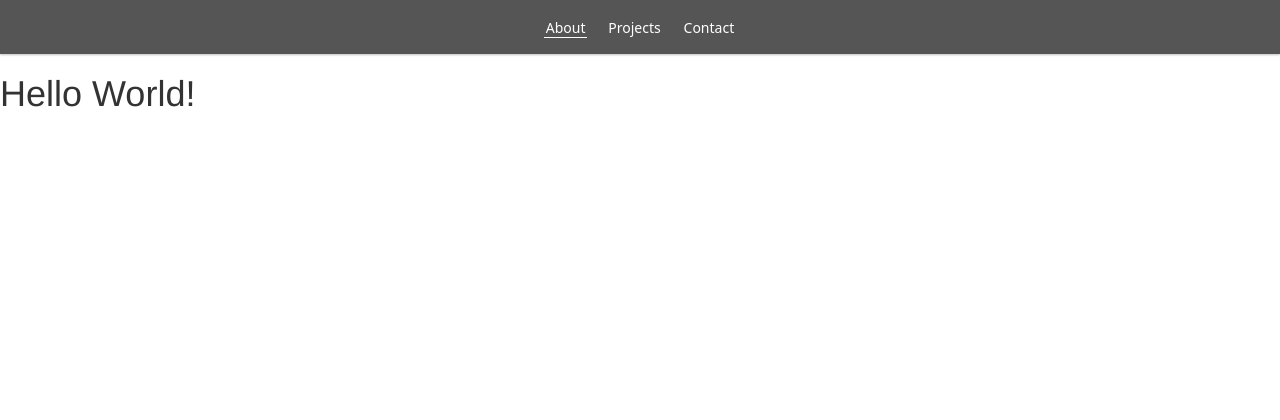
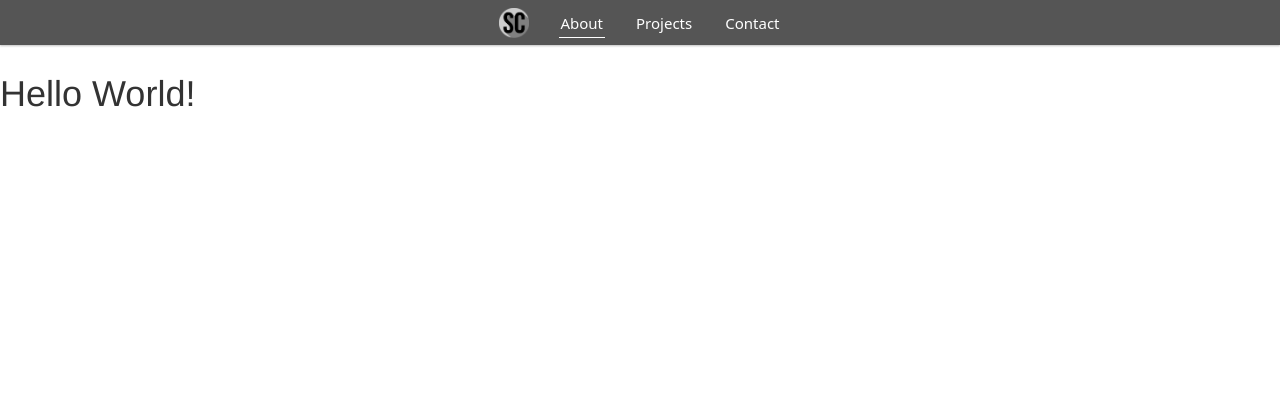
Before and after one commit to CollinsSpencer/Personal-Website, a PHP site: page /about/index.php in a window 1280 px wide. Shown: the top 420 px of the page. Run offline with PHP 8.4, Linux system fonts and the light colour scheme.

Commit message:
add image and fix vertical sizing

```diff
--- a/assets/css/nav.css
+++ b/assets/css/nav.css
@@ -1,7 +1,8 @@
 nav {
   background-color: #555;
-  height: 54px;
+  height: 3em;
   font-family: 'Roboto Mono', sans;
+  font-size: 15px;
 
   display: flex;
   justify-content: center;
@@ -13,12 +14,18 @@ nav {
   z-index: 1000;
 }
 
-nav a {
+/* All nav children */
+nav > * {
+  height: 2em;
+  line-height: 2em;
+  text-align: center;
+  margin: 0 1em;
+}
+
+nav a.text {
   color: white;
   text-decoration: none;
-  margin: auto 10px;
   padding: 0 0.1em;
-  line-height: 1.5em;
   border: 0;
 
   -moz-transition: all 300ms ease-in-out;
@@ -31,7 +38,7 @@ nav a {
   box-shadow: inset 0 0 0 white;
 }
 
-nav a:focus, nav a:hover, nav a.selected:focus, nav a.selected:hover {
+nav a.text:focus, nav a.text:hover, nav a.text.selected:focus, nav a.text.selected:hover {
   color: black;
   text-decoration: none;
 
@@ -45,7 +52,7 @@ nav a:focus, nav a:hover, nav a.selected:focus, nav a.selected:hover {
   transition-duration: 100ms;
 }
 
-nav a.selected {
+nav a.text.selected {
   box-shadow: inset 0 -1px 0 white;
 }
 
@@ -55,11 +62,13 @@ nav.slideIn {
 
 nav.sticky {
   position: fixed;
+
   -webkit-transition: top 300ms;
   -o-transition: top 300ms;
   -moz-transition: top 300ms;
   -ms-transition: top 300ms;
   transition: top 300ms;
+
   -webkit-box-shadow: 0 1px 2px rgba(50, 50, 50, 0.3);
   -moz-box-shadow: 0 1px 2px rgba(50, 50, 50, 0.3);
   -o-box-shadow: 0 1px 2px rgba(50, 50, 50, 0.3);
@@ -67,6 +76,13 @@ nav.sticky {
   box-shadow: 0 1px 2px rgba(50, 50, 50, 0.3);
 }
 
+nav img {
+  height: 2em;
+  width: 2em;
+  display: block;
+}
+
+/* First body element after the nav */
 nav + * {
   padding-top: 54px;
 }
--- a/nav.php
+++ b/nav.php
@@ -2,7 +2,8 @@
 <script type="text/javascript" src="/assets/js/nav.js"></script>
 
 <nav class="slideIn">
-  <a href="/about/" <?php if ($selected == "about"): ?>class="selected"<?php endif; ?>>About</a>
-  <a href="/projects/" <?php if ($selected == "projects"): ?>class="selected"<?php endif; ?>>Projects</a>
-  <a href="/contact/" <?php if ($selected == "contact"): ?>class="selected"<?php endif; ?>>Contact</a>
+  <a href="/"><img src="/assets/resources/SC.png" alt="SC"></a>
+  <a href="/about/" class="text <?php if ($selected == "about"): ?>selected<?php endif; ?>">About</a>
+  <a href="/projects/" class="text <?php if ($selected == "projects"): ?>selected<?php endif; ?>">Projects</a>
+  <a href="/contact/" class="text <?php if ($selected == "contact"): ?>selected<?php endif; ?>">Contact</a>
 </nav>
```
